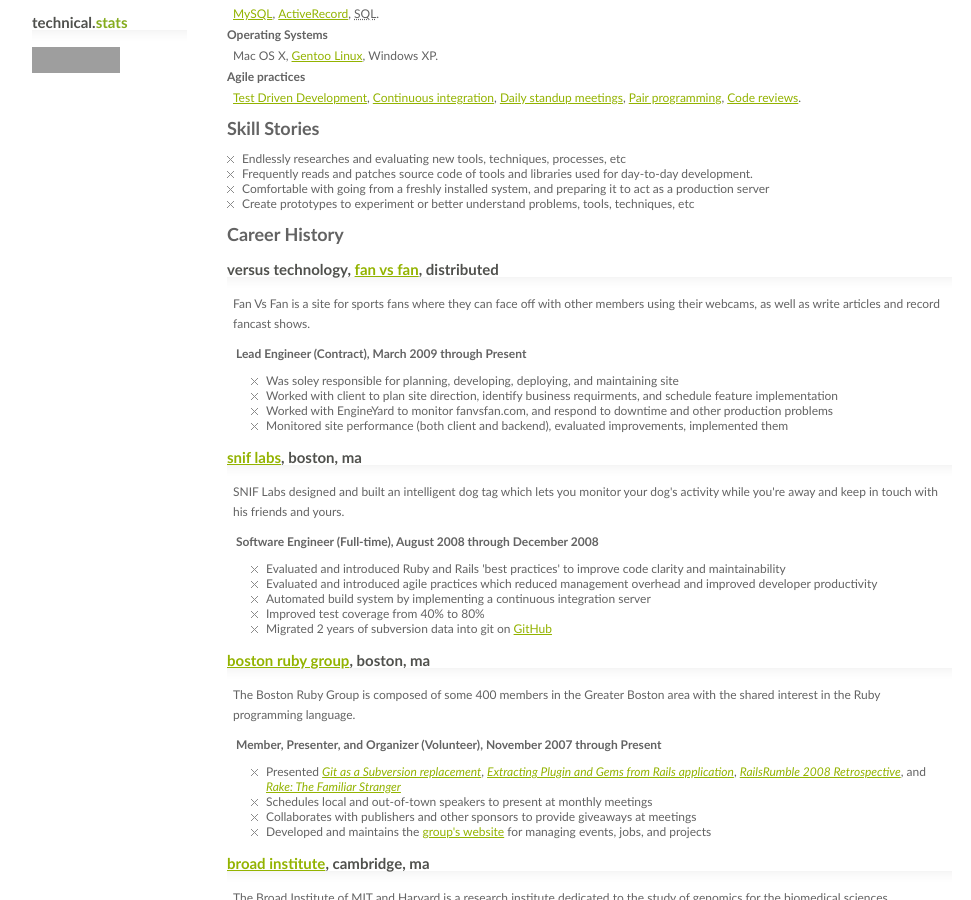
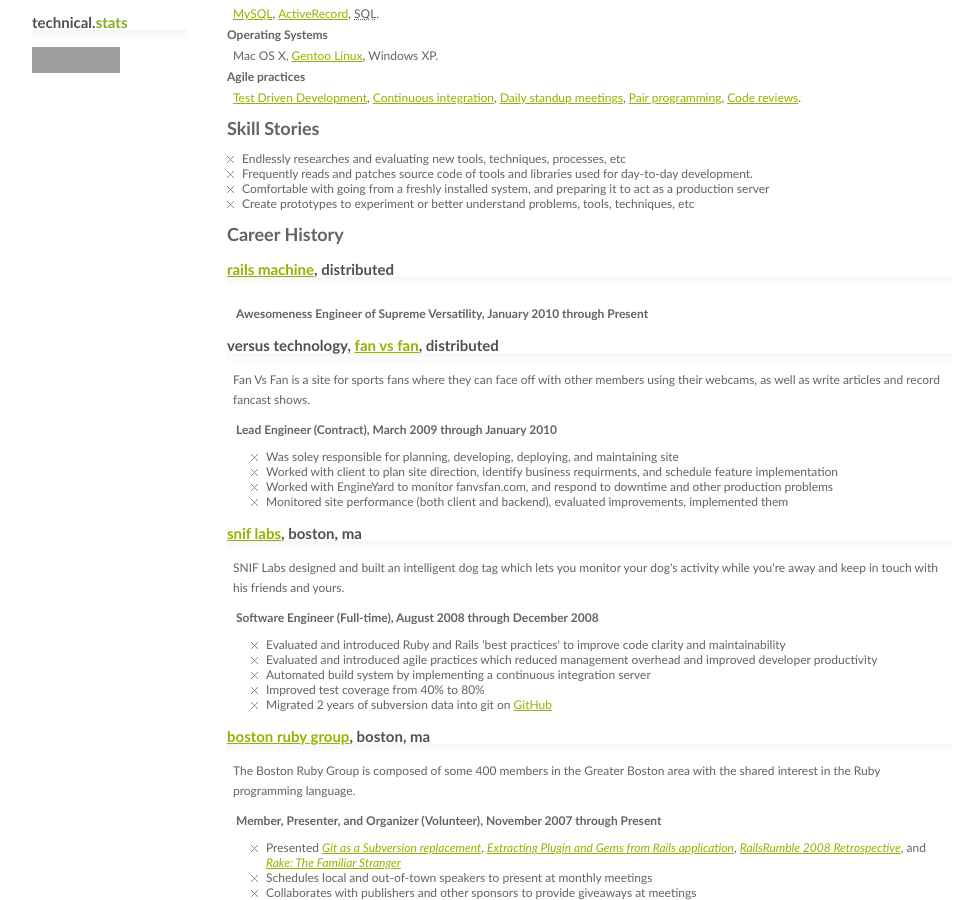
Before and after one commit to technicalpickles/technicalpickles.github.com, a Jekyll site: the page built from resume/index.html, in a window 1280 px wide and 900 px high, scrolled down 701 px. Shown: the whole window, without its empty margins (143-1114 px from the left). Built offline with Jekyll 4.4.1, drawn with Linux system fonts in a browser that asks for light colours; Markdown is read by kramdown in place of the engine named in the settings; a script that is not in the unit is left out; grey boxes are pictures that could not be loaded.

Commit message:
Added Rails Machine ot resume, albeit kinda emptyish.

```diff
--- a/resume/index.html
+++ b/resume/index.html
@@ -149,11 +149,17 @@
 </div>
 <div id='career-history'>
   <h2>Career History</h2>
+  <div id="railsmachine" class="organization">
+    <h3><a href="http://railsmachine.com">Rails Machine</a>, Distributed</h3>
+    <div class="awesomeness_engineer role">
+      <h4>Awesomeness Engineer of Supreme Versatility, January 2010 through Present</h4>
+    </div>
+  </div>
   <div id="versustech" class="organization">
     <h3>Versus Technology, <a href="http://fanvsfan.com">Fan Vs Fan</a>, Distributed</h3>
     <p>Fan Vs Fan is a site for sports fans where they can face off with other members using their webcams, as well as write articles and record fancast shows.</p>
     <div class="lead_engineer role">
-      <h4>Lead Engineer (Contract), March 2009 through Present</h4>
+      <h4>Lead Engineer (Contract), March 2009 through January 2010</h4>
       <ul>
         <li>Was soley responsible for planning, developing, deploying, and maintaining site</li>
         <li>Worked with client to plan site direction, identify business requirments, and schedule feature implementation</li>
```
